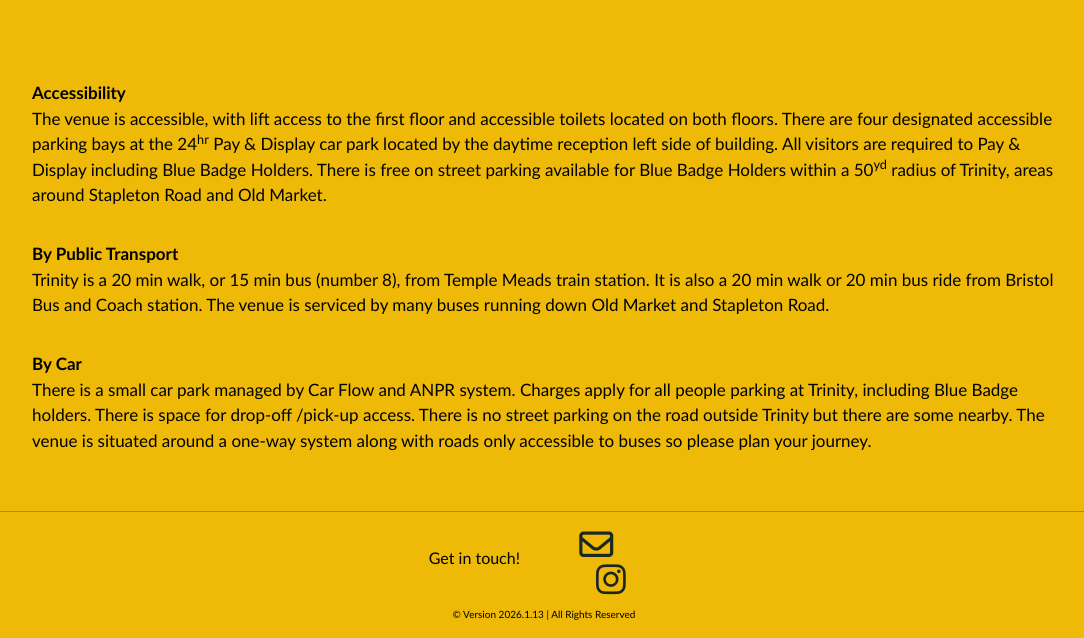
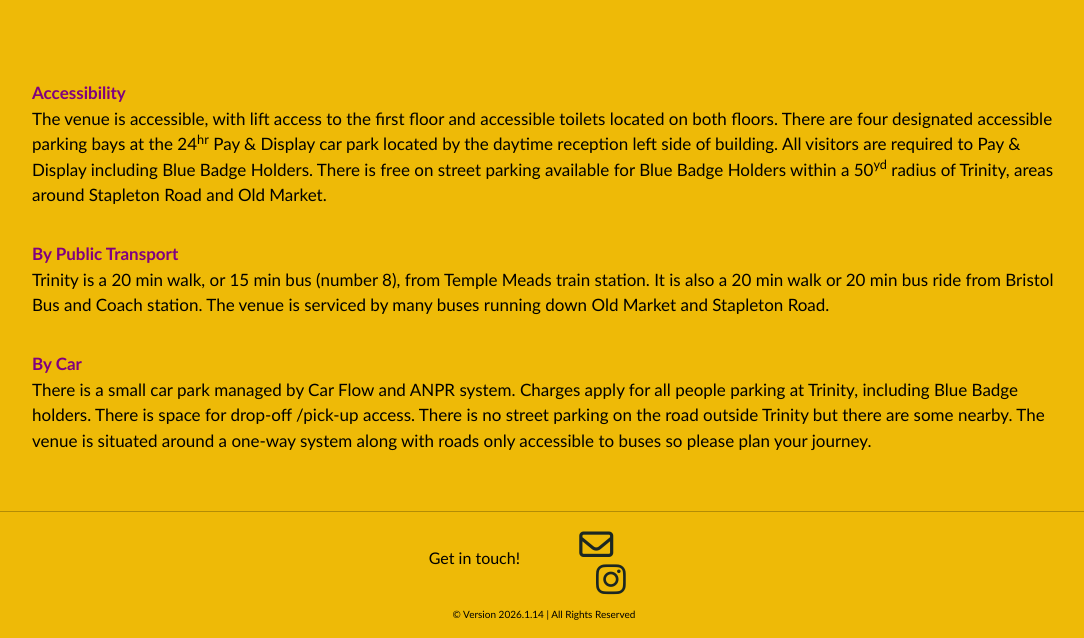
Before and after one commit to fajard01/zinezilla, a Jekyll site: the page built from _pages/venue.html, in a window 1280 px wide. Shown: the part 911-1549 px from the top of the page, without its empty margins (96-1180 px from the left). Built offline with Jekyll 4.4.1, drawn with Linux system fonts in a browser that asks for light colours; cached includes are drawn as plain includes; nearby versions of some CDN libraries.

Commit message:
Decorate text

```diff
--- a/_includes/footer.html
+++ b/_includes/footer.html
@@ -10,6 +10,6 @@
 </div>
 <br>
 <div class="copyright centre-col">
-  <p class="copyright-text">© Version 2026.1.13 | All Rights Reserved</p>
+  <p class="copyright-text">© Version 2026.1.14 | All Rights Reserved</p>
 </div>
 <div class="empty"></div>
--- a/_pages/venue.html
+++ b/_pages/venue.html
@@ -44,7 +44,7 @@ id: venue
 
 <div class="transport">
     <dl class=transport-dl">
-        <dt>Accessibility</dt>
+        <dt class="transtitle">Accessibility</dt>
         <dd>
             The venue is accessible, with lift access to the first floor and accessible toilets located on both floors.
             There are four designated accessible parking bays at the 24<sup>hr</sup> Pay & Display car park located by the
@@ -53,14 +53,14 @@ id: venue
             50<sup>yd</sup> radius of Trinity, areas around Stapleton Road and Old Market.
         </dd>
         <br>
-        <dt>By Public Transport</dt>
+        <dt class="transtitle">By Public Transport</dt>
         <dd>
             Trinity is a 20 min walk, or 15 min bus (number 8), from Temple Meads train station. It is also a 20 min
             walk or 20 min bus ride from Bristol Bus and Coach station. The venue is serviced by many buses running
             down Old Market and Stapleton Road.
         </dd>
         <br>
-        <dt>By Car</dt>
+        <dt class="transtitle">By Car</dt>
         <dd>
             There is a small car park managed by Car Flow and ANPR system. Charges apply for all people parking
             at Trinity, including Blue Badge holders. There is space for drop-off /pick-up access. There is no street parking
--- a/_sass/exhibitors.scss
+++ b/_sass/exhibitors.scss
@@ -1,5 +1,6 @@
 .exhibit-title {
     color: teal;
+    text-decoration: underline overline;
     font-weight: 500;
     margin: 50px 0 50px 0;
 }
--- a/_sass/venue.scss
+++ b/_sass/venue.scss
@@ -50,6 +50,10 @@
     margin: auto;
     margin-top: 80px;
     width: 80%;
+}
+
+.transtitle {
+    color: purple;
 }
 
 //// left col
```
